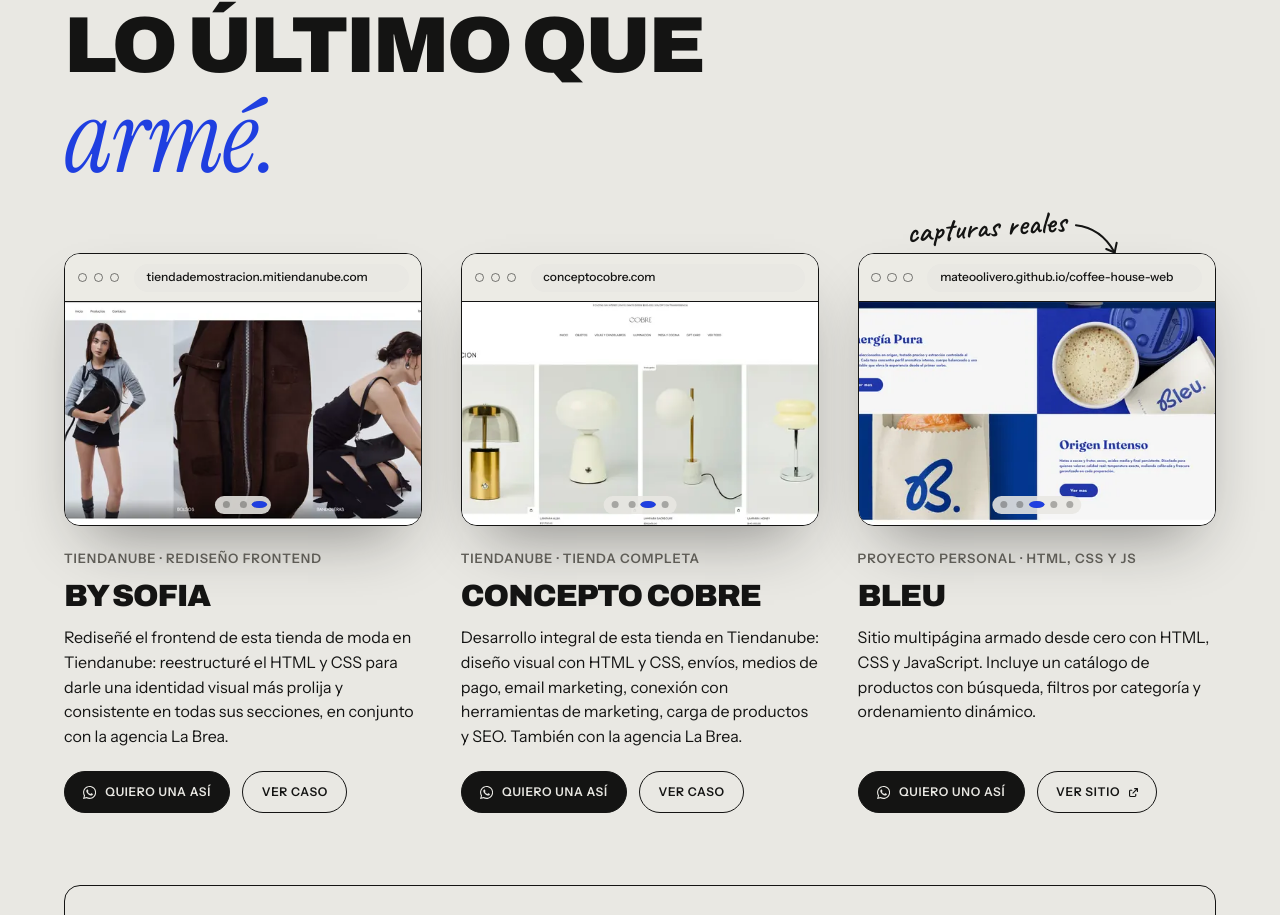
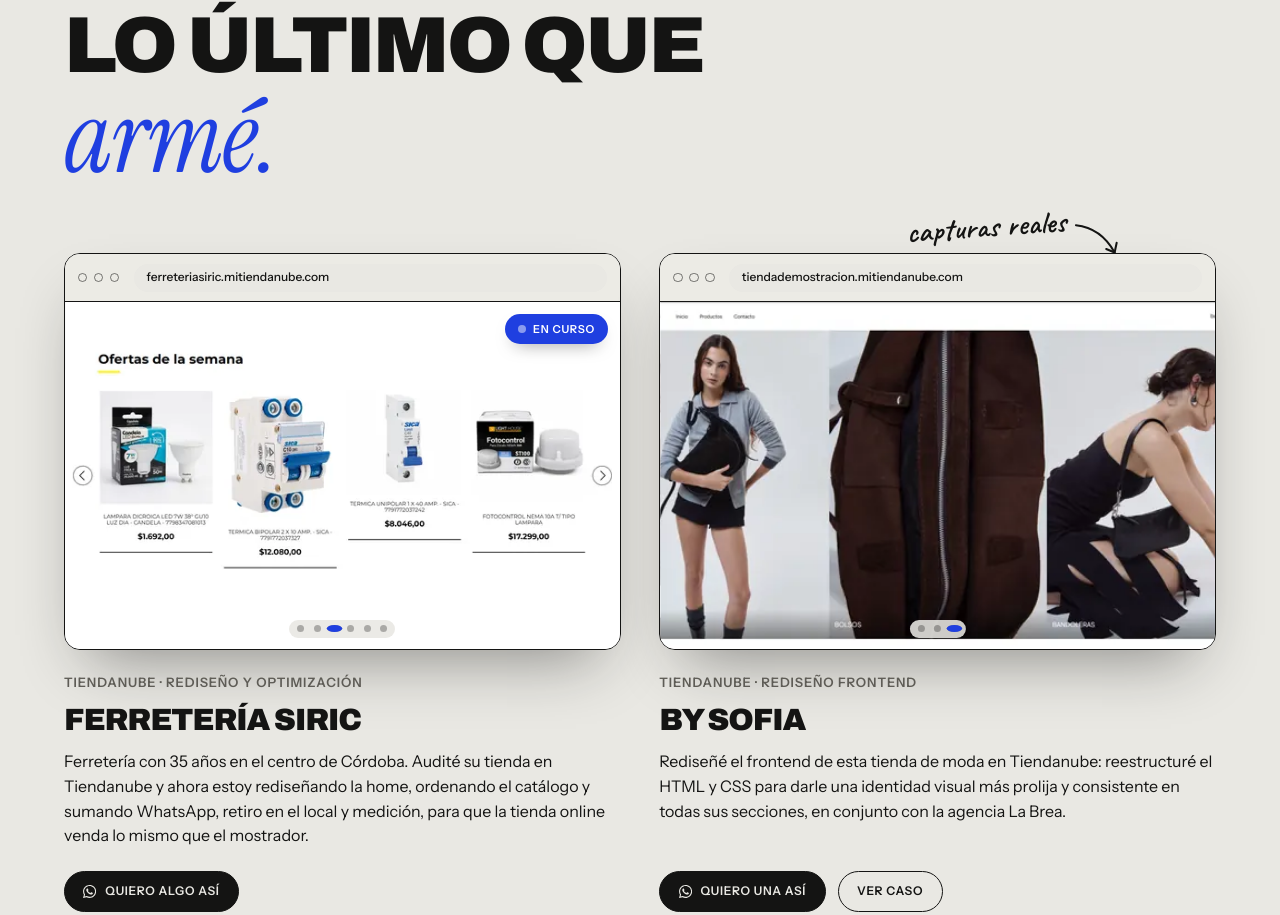
Before and after one commit to mateoolivero/Portfolio, a plain HTML site: page index.html in a window 1280 px wide. Shown: the part 3119-4034 px from the top of the page. Drawn offline with Linux system fonts and the light colour scheme.

Commit message:
Agregar Ferretería Siric a proyectos como proyecto en curso
- Tarjeta con etiqueta "En curso" y slider de 6 capturas, una por
  sección de la home de la tienda
- Grilla de proyectos en 2 columnas en escritorio

Co-Authored-By: Claude Opus 5.5 <noreply@anthropic.com>

```diff
--- a/css/style.css
+++ b/css/style.css
@@ -2277,3 +2277,50 @@ textarea {
         grid-template-columns: minmax(0, 1fr);
     }
 }
+
+/* Proyecto activo: píldora "En curso" sobre la captura */
+.status-pill {
+    position: absolute;
+    top: 0.75rem;
+    right: 0.75rem;
+    z-index: 3;
+    display: inline-flex;
+    align-items: center;
+    gap: 0.45rem;
+    padding: 0.4rem 0.8rem;
+    border-radius: 999px;
+    background: var(--fill);
+    color: var(--on-fill);
+    font-size: 0.6875rem;
+    font-weight: 600;
+    letter-spacing: 0.07em;
+    text-transform: uppercase;
+    box-shadow: 0 8px 18px -10px rgba(20, 20, 19, 0.6);
+}
+
+.status-pill::before {
+    content: "";
+    width: 0.5rem;
+    height: 0.5rem;
+    border-radius: 50%;
+    background: currentColor;
+    animation: status-pulse 1.6s ease-in-out infinite;
+}
+
+@keyframes status-pulse {
+    0%, 100% { opacity: 1; }
+    50% { opacity: 0.3; }
+}
+
+@media (prefers-reduced-motion: reduce) {
+    .status-pill::before {
+        animation: none;
+    }
+}
+
+/* 4 proyectos: grilla de 2 columnas en pantallas anchas */
+@media (min-width: 900px) {
+    .projects-grid {
+        grid-template-columns: repeat(2, minmax(0, 1fr));
+    }
+}
--- a/index.html
+++ b/index.html
@@ -379,13 +379,40 @@ tienda.vender(<span class="s">"24/7"</span>);</code></pre>
                         <div class="browser">
                             <div class="window-bar">
                                 <span class="dot"></span><span class="dot"></span><span class="dot"></span>
+                                <span class="browser-url" translate="no">ferreteriasiric.mitiendanube.com</span>
+                            </div>
+                            <div class="project-slider">
+                                <span class="status-pill">En curso</span>
+                                <div class="slider-track">
+                                    <img src="img/proyecto-siric-hero-600.webp" srcset="img/proyecto-siric-hero-600.webp 600w, img/proyecto-siric-hero.webp 1200w" sizes="(min-width: 1260px) 580px, (min-width: 700px) 45vw, 92vw" width="600" height="375" alt="Hero de la tienda de Ferretería Siric en Tiendanube, con la barra de beneficios: envío, cuotas, retiro en el local y asesoramiento" loading="lazy">
+                                    <img src="img/proyecto-siric-rubros-600.webp" srcset="img/proyecto-siric-rubros-600.webp 600w, img/proyecto-siric-rubros.webp 1200w" sizes="(min-width: 1260px) 580px, (min-width: 700px) 45vw, 92vw" width="600" height="375" alt="Banners por rubro: electricidad, herramientas eléctricas y pinturería" loading="lazy">
+                                    <img src="img/proyecto-siric-ofertas-600.webp" srcset="img/proyecto-siric-ofertas-600.webp 600w, img/proyecto-siric-ofertas.webp 1200w" sizes="(min-width: 1260px) 580px, (min-width: 700px) 45vw, 92vw" width="600" height="375" alt="Carrusel de ofertas de la semana en la tienda de Ferretería Siric" loading="lazy">
+                                    <img src="img/proyecto-siric-retiro-600.webp" srcset="img/proyecto-siric-retiro-600.webp 600w, img/proyecto-siric-retiro.webp 1200w" sizes="(min-width: 1260px) 580px, (min-width: 700px) 45vw, 92vw" width="600" height="375" alt="Bloques de compra online con retiro en el local y zona profesional con pedido de presupuesto" loading="lazy">
+                                    <img src="img/proyecto-siric-destacados-600.webp" srcset="img/proyecto-siric-destacados-600.webp 600w, img/proyecto-siric-destacados.webp 1200w" sizes="(min-width: 1260px) 580px, (min-width: 700px) 45vw, 92vw" width="600" height="375" alt="Productos destacados y carrusel de marcas de Ferretería Siric" loading="lazy">
+                                    <img src="img/proyecto-siric-pie-600.webp" srcset="img/proyecto-siric-pie-600.webp 600w, img/proyecto-siric-pie.webp 1200w" sizes="(min-width: 1260px) 580px, (min-width: 700px) 45vw, 92vw" width="600" height="375" alt="Newsletter y pie de la tienda con categorías, contacto y medios de pago" loading="lazy">
+                                </div>
+                                <div class="slider-dots"></div>
+                            </div>
+                        </div>
+                        <p class="label project-tags"><span translate="no">Tiendanube</span> · Rediseño y optimización</p>
+                        <h3 translate="no">Ferretería Siric</h3>
+                        <p>Ferretería con 35 años en el centro de Córdoba. Audité su tienda en <span translate="no">Tiendanube</span> y ahora estoy rediseñando la home, ordenando el catálogo y sumando WhatsApp, retiro en el local y medición, para que la tienda online venda lo mismo que el mostrador.</p>
+                        <div class="btn-group">
+                            <a href="https://wa.me/5493533688621" data-wa="Hola Mateo! Vi el proyecto de Ferretería Siric en tu web y quiero algo así para mi negocio." target="_blank" rel="noopener" class="btn btn-ink btn-sm"><svg class="icon icon-whatsapp" viewBox="0 0 448 512" aria-hidden="true"><use href="#i-whatsapp"></use></svg> Quiero algo así</a>
+                        </div>
+                    </article>
+
+                    <article class="project-card reveal">
+                        <div class="browser">
+                            <div class="window-bar">
+                                <span class="dot"></span><span class="dot"></span><span class="dot"></span>
                                 <span class="browser-url" translate="no">tiendademostracion.mitiendanube.com</span>
                             </div>
                             <div class="project-slider">
                                 <div class="slider-track">
-                                    <img src="img/proyecto-by-sofia-inicio-600.webp" srcset="img/proyecto-by-sofia-inicio-600.webp 600w, img/proyecto-by-sofia-inicio.webp 1200w" sizes="(min-width: 1260px) 380px, (min-width: 700px) 45vw, 92vw" width="600" height="312" alt="Página de inicio de la tienda By Sofia en Tiendanube" loading="lazy">
-                                    <img src="img/proyecto-by-sofia-producto-1-600.webp" srcset="img/proyecto-by-sofia-producto-1-600.webp 600w, img/proyecto-by-sofia-producto-1.webp 1200w" sizes="(min-width: 1260px) 380px, (min-width: 700px) 45vw, 92vw" width="600" height="312" alt="Ficha de producto con variantes en la tienda By Sofia" loading="lazy">
-                                    <img src="img/proyecto-by-sofia-producto-2-600.webp" srcset="img/proyecto-by-sofia-producto-2-600.webp 600w, img/proyecto-by-sofia-producto-2.webp 1200w" sizes="(min-width: 1260px) 380px, (min-width: 700px) 45vw, 92vw" width="600" height="312" alt="Otra ficha de producto de la tienda de moda By Sofia" loading="lazy">
+                                    <img src="img/proyecto-by-sofia-inicio-600.webp" srcset="img/proyecto-by-sofia-inicio-600.webp 600w, img/proyecto-by-sofia-inicio.webp 1200w" sizes="(min-width: 1260px) 580px, (min-width: 700px) 45vw, 92vw" width="600" height="312" alt="Página de inicio de la tienda By Sofia en Tiendanube" loading="lazy">
+                                    <img src="img/proyecto-by-sofia-producto-1-600.webp" srcset="img/proyecto-by-sofia-producto-1-600.webp 600w, img/proyecto-by-sofia-producto-1.webp 1200w" sizes="(min-width: 1260px) 580px, (min-width: 700px) 45vw, 92vw" width="600" height="312" alt="Ficha de producto con variantes en la tienda By Sofia" loading="lazy">
+                                    <img src="img/proyecto-by-sofia-producto-2-600.webp" srcset="img/proyecto-by-sofia-producto-2-600.webp 600w, img/proyecto-by-sofia-producto-2.webp 1200w" sizes="(min-width: 1260px) 580px, (min-width: 700px) 45vw, 92vw" width="600" height="312" alt="Otra ficha de producto de la tienda de moda By Sofia" loading="lazy">
                                 </div>
                                 <div class="slider-dots"></div>
                             </div>
@@ -407,10 +434,10 @@ tienda.vender(<span class="s">"24/7"</span>);</code></pre>
                             </div>
                             <div class="project-slider">
                                 <div class="slider-track">
-                                    <img src="img/proyecto-concepto-cobre-principal-600.webp" srcset="img/proyecto-concepto-cobre-principal-600.webp 600w, img/proyecto-concepto-cobre-principal.webp 1200w" sizes="(min-width: 1260px) 380px, (min-width: 700px) 45vw, 92vw" width="600" height="312" alt="Portada de la tienda online Concepto Cobre" loading="lazy">
-                                    <img src="img/proyecto-concepto-cobre-inicio-600.webp" srcset="img/proyecto-concepto-cobre-inicio-600.webp 600w, img/proyecto-concepto-cobre-inicio.webp 1200w" sizes="(min-width: 1260px) 380px, (min-width: 700px) 45vw, 92vw" width="600" height="312" alt="Inicio de la tienda Concepto Cobre en Tiendanube" loading="lazy">
-                                    <img src="img/proyecto-concepto-cobre-categoria-iluminacion-600.webp" srcset="img/proyecto-concepto-cobre-categoria-iluminacion-600.webp 600w, img/proyecto-concepto-cobre-categoria-iluminacion.webp 1200w" sizes="(min-width: 1260px) 380px, (min-width: 700px) 45vw, 92vw" width="600" height="312" alt="Categoría de iluminación en la tienda Concepto Cobre" loading="lazy">
-                                    <img src="img/proyecto-concepto-cobre-producto-600.webp" srcset="img/proyecto-concepto-cobre-producto-600.webp 600w, img/proyecto-concepto-cobre-producto.webp 1200w" sizes="(min-width: 1260px) 380px, (min-width: 700px) 45vw, 92vw" width="600" height="312" alt="Página de producto de Concepto Cobre" loading="lazy">
+                                    <img src="img/proyecto-concepto-cobre-principal-600.webp" srcset="img/proyecto-concepto-cobre-principal-600.webp 600w, img/proyecto-concepto-cobre-principal.webp 1200w" sizes="(min-width: 1260px) 580px, (min-width: 700px) 45vw, 92vw" width="600" height="312" alt="Portada de la tienda online Concepto Cobre" loading="lazy">
+                                    <img src="img/proyecto-concepto-cobre-inicio-600.webp" srcset="img/proyecto-concepto-cobre-inicio-600.webp 600w, img/proyecto-concepto-cobre-inicio.webp 1200w" sizes="(min-width: 1260px) 580px, (min-width: 700px) 45vw, 92vw" width="600" height="312" alt="Inicio de la tienda Concepto Cobre en Tiendanube" loading="lazy">
+                                    <img src="img/proyecto-concepto-cobre-categoria-iluminacion-600.webp" srcset="img/proyecto-concepto-cobre-categoria-iluminacion-600.webp 600w, img/proyecto-concepto-cobre-categoria-iluminacion.webp 1200w" sizes="(min-width: 1260px) 580px, (min-width: 700px) 45vw, 92vw" width="600" height="312" alt="Categoría de iluminación en la tienda Concepto Cobre" loading="lazy">
+                                    <img src="img/proyecto-concepto-cobre-producto-600.webp" srcset="img/proyecto-concepto-cobre-producto-600.webp 600w, img/proyecto-concepto-cobre-producto.webp 1200w" sizes="(min-width: 1260px) 580px, (min-width: 700px) 45vw, 92vw" width="600" height="312" alt="Página de producto de Concepto Cobre" loading="lazy">
                                 </div>
                                 <div class="slider-dots"></div>
                             </div>
@@ -432,11 +459,11 @@ tienda.vender(<span class="s">"24/7"</span>);</code></pre>
                             </div>
                             <div class="project-slider">
                                 <div class="slider-track">
-                                    <img src="img/proyecto-bleu-home-600.webp" srcset="img/proyecto-bleu-home-600.webp 600w, img/proyecto-bleu-home.webp 1200w" sizes="(min-width: 1260px) 380px, (min-width: 700px) 45vw, 92vw" width="600" height="312" alt="Inicio del sitio de la cafetería Bleu" loading="lazy">
-                                    <img src="img/proyecto-bleu-productos-600.webp" srcset="img/proyecto-bleu-productos-600.webp 600w, img/proyecto-bleu-productos.webp 1200w" sizes="(min-width: 1260px) 380px, (min-width: 700px) 45vw, 92vw" width="600" height="312" alt="Catálogo de productos de Bleu con búsqueda y filtros" loading="lazy">
-                                    <img src="img/proyecto-bleu-branding-600.webp" srcset="img/proyecto-bleu-branding-600.webp 600w, img/proyecto-bleu-branding.webp 1200w" sizes="(min-width: 1260px) 380px, (min-width: 700px) 45vw, 92vw" width="600" height="312" alt="Sección de identidad de marca del sitio Bleu" loading="lazy">
-                                    <img src="img/proyecto-bleu-historia-600.webp" srcset="img/proyecto-bleu-historia-600.webp 600w, img/proyecto-bleu-historia.webp 1200w" sizes="(min-width: 1260px) 380px, (min-width: 700px) 45vw, 92vw" width="600" height="312" alt="Página Nuestra historia del sitio Bleu" loading="lazy">
-                                    <img src="img/proyecto-bleu-instagram-600.webp" srcset="img/proyecto-bleu-instagram-600.webp 600w, img/proyecto-bleu-instagram.webp 1200w" sizes="(min-width: 1260px) 380px, (min-width: 700px) 45vw, 92vw" width="600" height="312" alt="Galería de Instagram integrada en el sitio Bleu" loading="lazy">
+                                    <img src="img/proyecto-bleu-home-600.webp" srcset="img/proyecto-bleu-home-600.webp 600w, img/proyecto-bleu-home.webp 1200w" sizes="(min-width: 1260px) 580px, (min-width: 700px) 45vw, 92vw" width="600" height="312" alt="Inicio del sitio de la cafetería Bleu" loading="lazy">
+                                    <img src="img/proyecto-bleu-productos-600.webp" srcset="img/proyecto-bleu-productos-600.webp 600w, img/proyecto-bleu-productos.webp 1200w" sizes="(min-width: 1260px) 580px, (min-width: 700px) 45vw, 92vw" width="600" height="312" alt="Catálogo de productos de Bleu con búsqueda y filtros" loading="lazy">
+                                    <img src="img/proyecto-bleu-branding-600.webp" srcset="img/proyecto-bleu-branding-600.webp 600w, img/proyecto-bleu-branding.webp 1200w" sizes="(min-width: 1260px) 580px, (min-width: 700px) 45vw, 92vw" width="600" height="312" alt="Sección de identidad de marca del sitio Bleu" loading="lazy">
+                                    <img src="img/proyecto-bleu-historia-600.webp" srcset="img/proyecto-bleu-historia-600.webp 600w, img/proyecto-bleu-historia.webp 1200w" sizes="(min-width: 1260px) 580px, (min-width: 700px) 45vw, 92vw" width="600" height="312" alt="Página Nuestra historia del sitio Bleu" loading="lazy">
+                                    <img src="img/proyecto-bleu-instagram-600.webp" srcset="img/proyecto-bleu-instagram-600.webp 600w, img/proyecto-bleu-instagram.webp 1200w" sizes="(min-width: 1260px) 580px, (min-width: 700px) 45vw, 92vw" width="600" height="312" alt="Galería de Instagram integrada en el sitio Bleu" loading="lazy">
                                 </div>
                                 <div class="slider-dots"></div>
                             </div>
```
Also changed, not shown: img/proyecto-siric-destacados-600.webp (added), img/proyecto-siric-destacados.webp (added), img/proyecto-siric-hero-600.webp (added), img/proyecto-siric-hero.webp (added), img/proyecto-siric-ofertas-600.webp (added), img/proyecto-siric-ofertas.webp (added), img/proyecto-siric-pie-600.webp (added), img/proyecto-siric-pie.webp (added), img/proyecto-siric-retiro-600.webp (added), img/proyecto-siric-retiro.webp (added), img/proyecto-siric-rubros-600.webp (added), img/proyecto-siric-rubros.webp (added).
